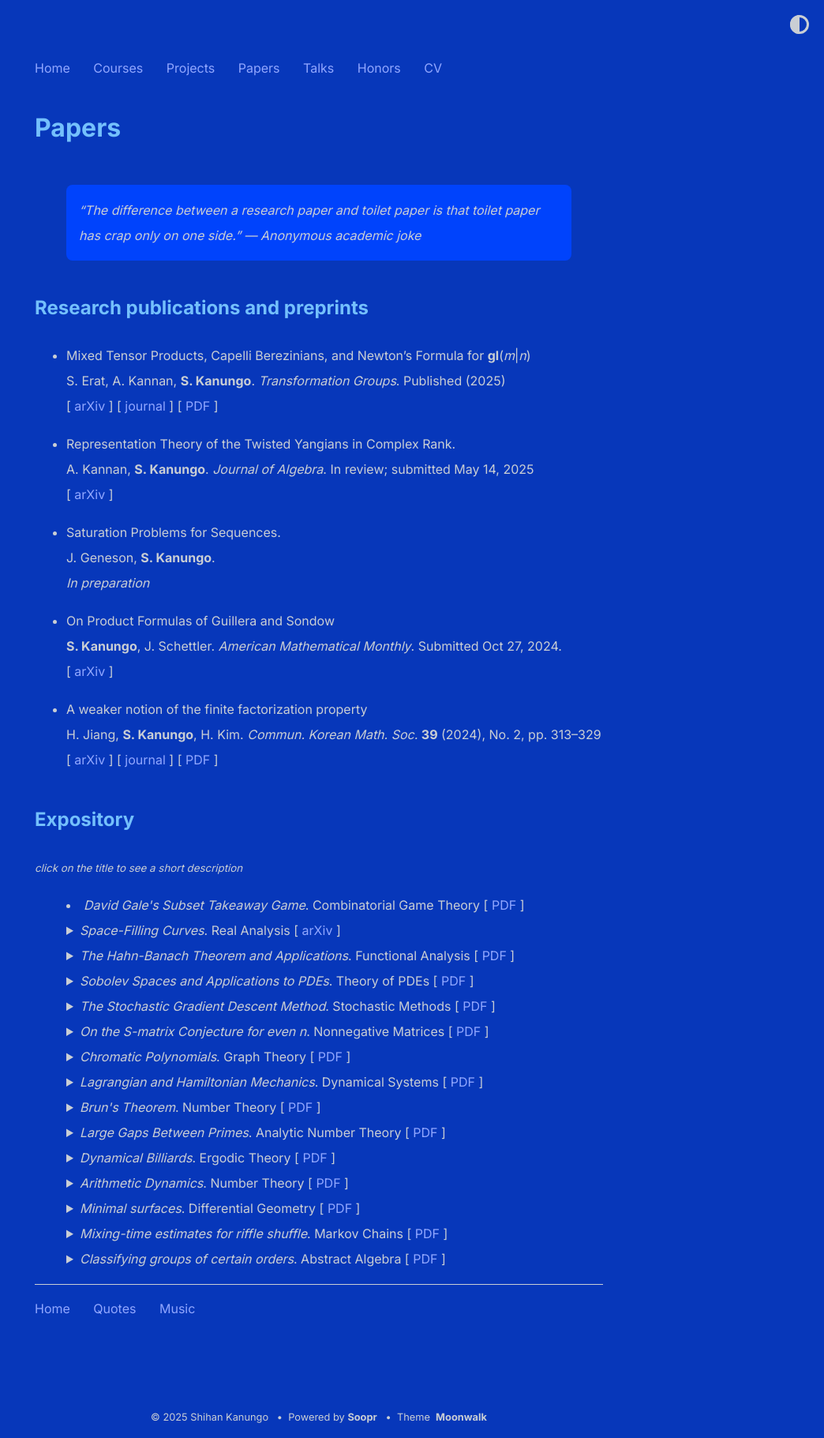
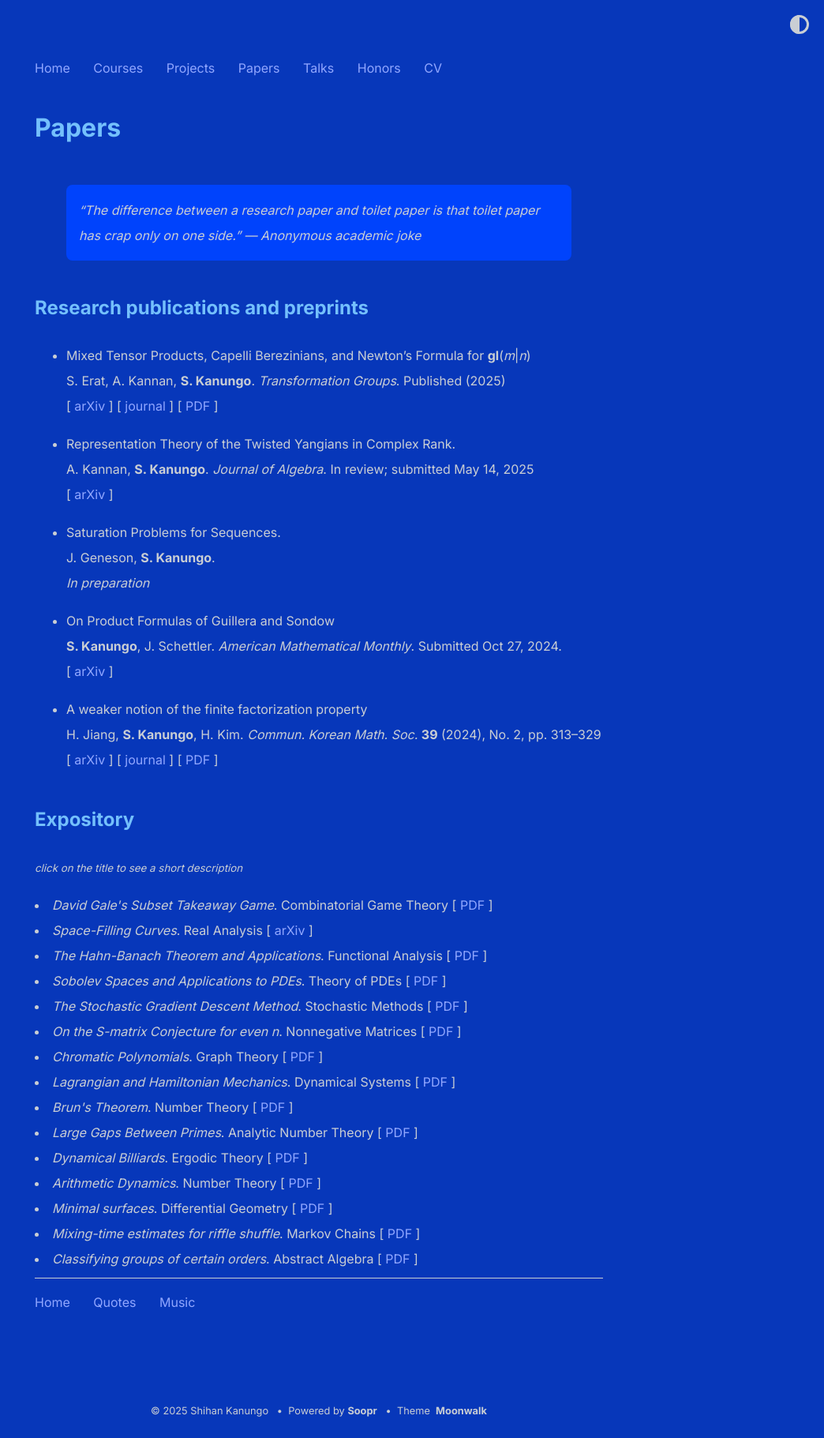
Before and after one commit to shihankanungo/shihankanungo.github.io, a Jekyll site: the page built from papers.md, in a window 1280 px wide. Shown: the whole page at 79% size, without its empty margins (236-1280 px from the left). Built offline with Jekyll 4.4.1, drawn with Linux system fonts in a browser that asks for light colours.

Commit message:
Update papers.md

```diff
--- a/papers.md
+++ b/papers.md
@@ -32,7 +32,7 @@ title: Papers
 ## Expository
 <small><i>click on the title to see a short description</i></small>
 
-<ul> <li style="list-style-type: none;">
+
 <details>
   <summary style="list-style-type: disc;"><i>David Gale's Subset Takeaway Game</i>. Combinatorial Game Theory [ <a href="subset-takeaway.pdf" style="text-decoration: none">PDF</a> ] </summary>
   <small>We describe the natural interpretation of the game in terms of simplicial complexes, and the binary star reduction technique that shows that <i>Subset
@@ -41,7 +41,7 @@ title: Papers
 </details>
 
 <details>
-  <summary><i>Space-Filling Curves</i>. Real Analysis [ <a href="https://arxiv.org/abs/2501.04705">arXiv</a> ] </summary>
+  <summary style="list-style-type: disc;"><i>Space-Filling Curves</i>. Real Analysis [ <a href="https://arxiv.org/abs/2501.04705">arXiv</a> ] </summary>
   <small>We examine space-filling curves, which are surjective continuous maps from [0, 1] to some higher-dimensional space, usually the unit square [0, 1]<sup>2</sup>. In
   particular, we define Peano’s curve and Lebesgue’s curve, and state some of their properties. We also discuss the Hahn-Mazurkiewicz theorem, which characterizes those
   subsets of <b>R</b><sup>n</sup> that are the image of a space-filling curve. Finally, we discuss real-world applications of Hilbert curves, in particular Google’s
@@ -49,54 +49,54 @@ title: Papers
 </details>
 
 <details>
-  <summary><i>The Hahn-Banach Theorem and Applications</i>. Functional Analysis [ <a href="hbt.pdf">PDF</a> ] </summary>
+  <summary style="list-style-type: disc;"><i>The Hahn-Banach Theorem and Applications</i>. Functional Analysis [ <a href="hbt.pdf">PDF</a> ] </summary>
   <small>We explore the Hahn–Banach Theorem’s foundational role in functional analysis and its critical applications in mathematical finance. Through both conceptual exposition and a worked example, we demonstrate how the theorem enables the extension of pricing functionals and underpins the existence of risk-neutral measures in arbitrage-free markets.<br></small><br>
 </details>
 
 <details>
-  <summary><i>Sobolev Spaces and Applications to PDEs</i>. Theory of PDEs [ <a href="sobolev.pdf">PDF</a> ] </summary>
+  <summary style="list-style-type: disc;"><i>Sobolev Spaces and Applications to PDEs</i>. Theory of PDEs [ <a href="sobolev.pdf">PDF</a> ] </summary>
   <small>We provide an introduction to Sobolev spaces, a foundational concept in modern analysis and the theory of partial differential equations (PDEs). These spaces are useful for studying, among other things, the well-posedness of partial differential equations and their approximation using finite elements. We begin with a historical overview, tracing the development of weak derivatives and the shift from classical to variational formulations of PDEs. After establishing the basic definitions and presenting key examples, we survey central theorems such as the Sobolev Embedding Theorem and Rellich's Theorem, emphasizing their significance in ensuring existence, uniqueness, and regularity of solutions. Finally, we discuss a classic application to PDEs, the Elliptic Regularity Theorem. We aim to provide a self-contained and accessible introduction for students with a background in real analysis and the theory of PDEs.<br></small><br>
 </details>
 
 <details>
-  <summary><i>The Stochastic Gradient Descent Method</i>. Stochastic Methods [ <a href="sgd.pdf">PDF</a> ] </summary>
+  <summary style="list-style-type: disc;"><i>The Stochastic Gradient Descent Method</i>. Stochastic Methods [ <a href="sgd.pdf">PDF</a> ] </summary>
   <small>Stochastic Gradient Descent (SGD) is a cornerstone algorithm in modern optimization, especially prevalent in large-scale machine learning. This paper introduces the theoretical foundation of SGD, contrasts it with deterministic gradient descent, and explores its convergence properties, practical implementation considerations, and typical applications in applied mathematics and data science. We also give some basic numerical simulations which showcase the strengths of different variants of SGD.<br></small><br>
 </details>
 
 <details>
-  <summary><i>On the S-matrix Conjecture for even n</i>. Nonnegative Matrices [ <a href="smatrix.pdf">PDF</a> ] </summary>
+  <summary style="list-style-type: disc;"><i>On the S-matrix Conjecture for even n</i>. Nonnegative Matrices [ <a href="smatrix.pdf">PDF</a> ] </summary>
   <small>Motivated with a problem in spectroscopy, Sloane and Harwit conjectured in 1976 what is the minimal Frobenius norm of the inverse of a matrix having all entries from the interval [0,1]. This is known as the <i>S</i>-matrix conjecture. In 1987, Cheng proved their conjecture in the case of odd dimensions, while for even dimensions he obtained a slightly weaker lower bound for the norm. In this report we discuss Frankel and Urschel's proof of the <i>S</i>-matrix conjecture for all even <i>n</i> larger than a small constant.<br></small><br>
 </details>
 
 <details>
-  <summary><i>Chromatic Polynomials</i>. Graph Theory [ <a href="chromatic-polynomials.pdf">PDF</a> ] </summary>
+  <summary style="list-style-type: disc;"><i>Chromatic Polynomials</i>. Graph Theory [ <a href="chromatic-polynomials.pdf">PDF</a> ] </summary>
   <small>A general introduction to the theory of chromatic polynomials. We derive their salient properties, and describe some practicaI methods for computing them. We
   briefly discuss the connection between the theory of chromatic polynomials and map coloring problems.<br></small><br>
 </details>
 
 <details>
-  <summary><i>Lagrangian and Hamiltonian Mechanics</i>. Dynamical Systems [ <a href="lhd.pdf">PDF</a> ] </summary>
+  <summary style="list-style-type: disc;"><i>Lagrangian and Hamiltonian Mechanics</i>. Dynamical Systems [ <a href="lhd.pdf">PDF</a> ] </summary>
   <small>we discuss the basics of Lagrangian and Hamiltonian dynamics. We derive the Euler-Lagrange equations fro D’Alembert’s principle, show that they are equivalent to
   Hamilton’s principle of least actions, and finally use them to derive Hamilton’s equations. We also provide some examples to illustrate the use of Lagrangian and
   Hamiltonian dynamics.<br></small><br>
 </details>
 
 <details>
-  <summary><i>Brun's Theorem</i>. Number Theory [ <a href="brun.pdf">PDF</a> ] </summary>
+  <summary style="list-style-type: disc;"><i>Brun's Theorem</i>. Number Theory [ <a href="brun.pdf">PDF</a> ] </summary>
   <small>The mathematician Viggo Brun was born in Sweden in 1885. He is known for his outstanding contributions to the field of number theory. In his early career, Brun
   focused on analytic number theory and prime number theory. One of his most famous achievements was Brun’s theorem in 1915, which gave an upper bound on the distance
   between prime numbers.<br></small><br>
 </details>
 
 <details>
-  <summary><i>Large Gaps Between Primes</i>. Analytic Number Theory [ <a href="http://simonrs.com/eulercircle/analyticnt2024/shihan-largegaps.pdf">PDF</a> ] </summary>
+  <summary style="list-style-type: disc;"><i>Large Gaps Between Primes</i>. Analytic Number Theory [ <a href="http://simonrs.com/eulercircle/analyticnt2024/shihan-largegaps.pdf">PDF</a> ] </summary>
   <small>We give a summary of the upper bounds that have been obtained for the maximal prime gap, <i>G(x)</i>, over the last century, particularly Rankin’s lower bound,
   and the improvement to it discovered independently by Ford-Green-Konyagin-Tao and Maynard in 2014. We go over a sketch of Rankin’s, Ford-Green-Konyagin-Tao’s, and
   Maynard’s proofs of their bounds, omitting technical details but still presenting the main ideas.<br></small><br>
 </details>
 
 <details>
-  <summary><i>Dynamical Billiards</i>. Ergodic Theory [ <a href="http://simonrs.com/eulercircle/ergodic2024/shihan-billiards.pdf">PDF</a> ] </summary>
+  <summary style="list-style-type: disc;"><i>Dynamical Billiards</i>. Ergodic Theory [ <a href="http://simonrs.com/eulercircle/ergodic2024/shihan-billiards.pdf">PDF</a> ] </summary>
   <small>The field of dynamical billiards studies the motion of a ball bouncing within a billiard table, which is bounded by a smooth, closed curve. The ball's movement
   adheres to two key properties: it always travels in a straight line, and the angle of incidence equals the angle of reflection at the boundary. The latter property is an
   empirical observation from physics. In this paper, we analyze the dynamics of various billiard tables in <b>R</b><sup>2</sup>, employing Euclidean geometric methods to
@@ -107,7 +107,7 @@ title: Papers
 </details>
 
 <details>
-  <summary><i>Arithmetic Dynamics</i>. Number Theory [ <a href="http://simonrs.com/eulercircle/nt2023/shihan-arithdyn.pdf">PDF</a> ] </summary>
+  <summary style="list-style-type: disc;"><i>Arithmetic Dynamics</i>. Number Theory [ <a href="http://simonrs.com/eulercircle/nt2023/shihan-arithdyn.pdf">PDF</a> ] </summary>
   <small>We explore the field of arithmetic dynamics, which lies at the intersection of discrete dynamical systems and number theory. Discrete dynamical systems focus on
   the iterative behavior of functions, while number theory examines the properties of integers. Combining these two areas gives rise to arithmetic dynamics, where we
   investigate the number-theoretic properties of orbits of integers and rational numbers under the iteration of polynomials and rational functions. The core idea of
@@ -117,7 +117,7 @@ title: Papers
 </details>
 
 <details>
-  <summary><i>Minimal surfaces</i>. Differential Geometry [ <a href="http://simonrs.com/eulercircle/diffgeo/shihan-minimal.pdf">PDF</a> ] </summary>
+  <summary style="list-style-type: disc;"><i>Minimal surfaces</i>. Differential Geometry [ <a href="http://simonrs.com/eulercircle/diffgeo/shihan-minimal.pdf">PDF</a> ] </summary>
   <small>We introduce the theory of minimal surfaces. In the chapter on Geodesics, we considered the problem of finding the shortest distance between two points. We
   investigate the higher dimensional analogue of this, where we find ways to construct a surface of "minimal" area with a given boundary. Such surfaces can be represented
   by soap films, where the surface tension of the film ensures that it attains a shape with the minimal surface area. Minimal surfaces can be found in anything from the
@@ -125,15 +125,14 @@ title: Papers
 </details>
 
 <details>
-  <summary><i>Mixing-time estimates for riffle shuffle</i>. Markov Chains [ <a href="http://simonrs.com/eulercircle/markovchains/shihan-riffle.pdf">PDF</a> ] </summary>
+  <summary style="list-style-type: disc;"><i>Mixing-time estimates for riffle shuffle</i>. Markov Chains [ <a href="http://simonrs.com/eulercircle/markovchains/shihan-riffle.pdf">PDF</a> ] </summary>
   <small>We talk about one of the most well-known shuffling methods, called the <i>riffle shuffle</i> or <i>dovetail shuffle</i>. We are interested in the number of
   shuffles that will make the deck of <i>n</i> cards well-mixed, or <i>close</i> to uniformly random.<br></small><br>
 </details>
 
 <details>
-  <summary><i>Classifying groups of certain orders</i>. Abstract Algebra [ <a href="http://simonrs.com/eulercircle/algebra2020/shihan-orders.pdf">PDF</a> ] </summary>
+  <summary style="list-style-type: disc;"><i>Classifying groups of certain orders</i>. Abstract Algebra [ <a href="http://simonrs.com/eulercircle/algebra2020/shihan-orders.pdf">PDF</a> ] </summary>
   <small>We first discuss the question of which integers <i>n</i> have exactly one group of order <i>n</i>, namely the cyclic group <b>Z</b>/<i>n</i><b>Z</b>. We will see
   that these are the integers that are relatively prime to the Euler totient function &phi;(<i>n</i>). Then we discuss how many groups there are of order <i>p</i>
   <sup>3</sup> for each prime <i>p</i>. We end with a couple of interesting results and conjectures pertaining to groups of squarefree order.<br></small><br>
 </details>
-</li> </ul>
```
